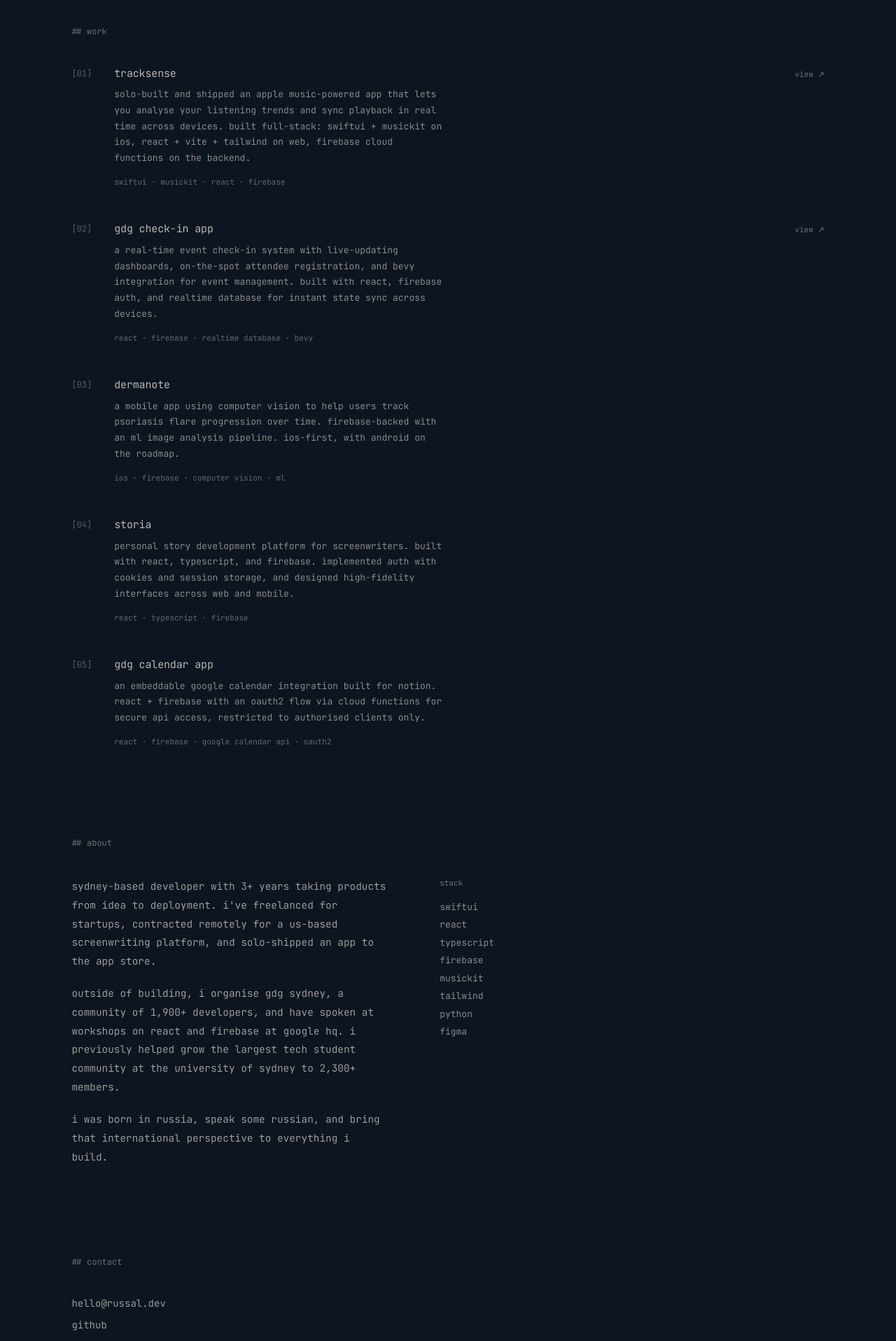
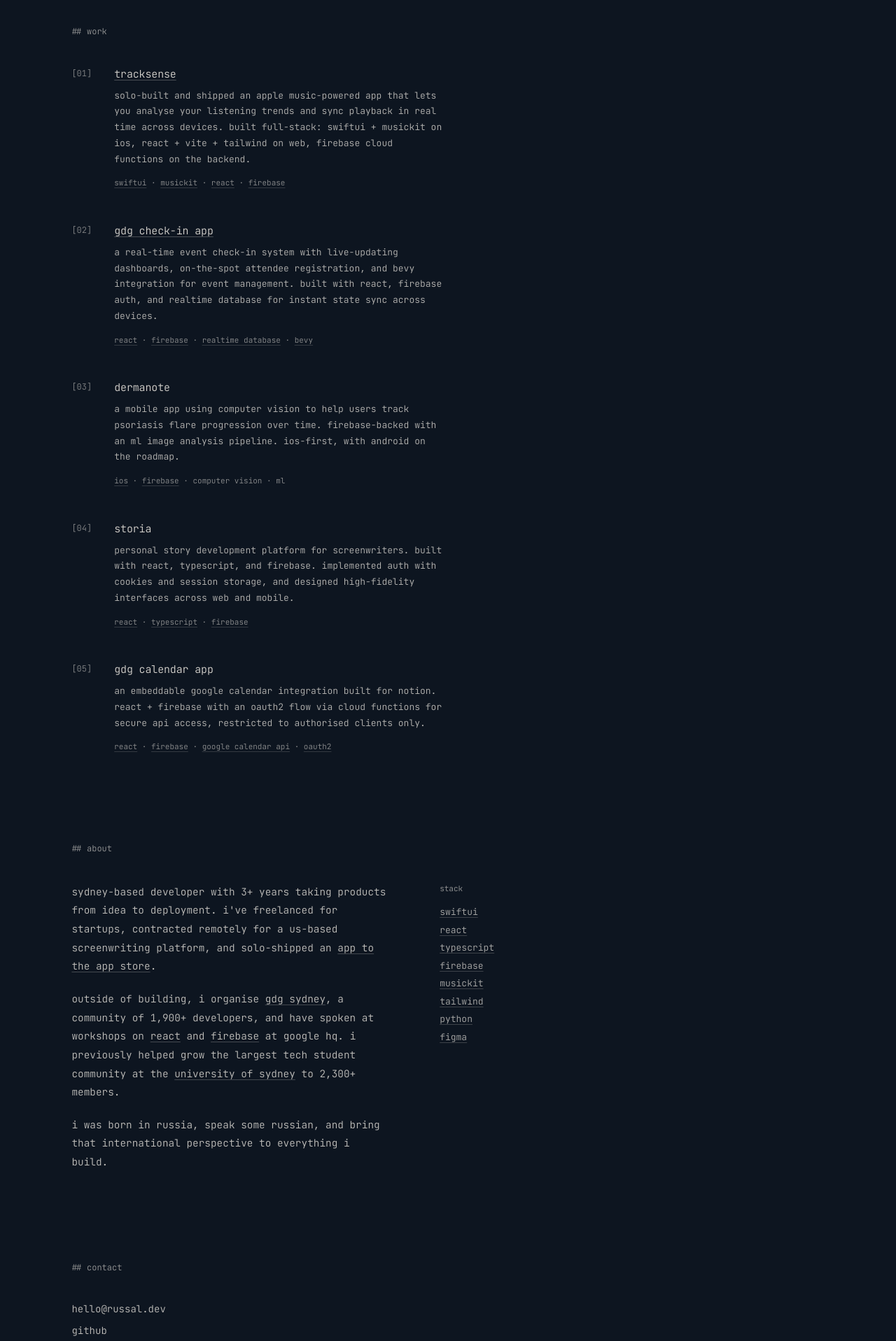
Before and after one commit to rarya618/portfolio, a React (Vite) app: page / in a window 1280 px wide. Shown: the part 880-2797 px from the top of the page at 70% size. Built offline with nearby package versions, Linux system fonts and the light colour scheme.

Commit message:
Improved styling and added hyperlinks

```diff
--- a/src/components/About.tsx
+++ b/src/components/About.tsx
@@ -1,25 +1,63 @@
-import { BIO, STACK } from '../data';
+import { STACK, TECH_URLS } from '../data';
+
+function Bio() {
+  return (
+    <div style={{ display: 'flex', flexDirection: 'column', gap: '1.25rem' }}>
+      <p>
+        sydney-based developer with 3+ years taking products from idea to deployment. i've freelanced for
+        startups, contracted remotely for a us-based screenwriting platform, and solo-shipped an{' '}
+        <a href="https://tracksense.fm" target="_blank" rel="noreferrer" className="prose-link">
+          app to the app store
+        </a>.
+      </p>
+      <p>
+        outside of building, i organise{' '}
+        <a href="https://gdg.community/gdg/sydney/" target="_blank" rel="noreferrer" className="prose-link">
+          gdg sydney
+        </a>
+        , a community of 1,900+ developers, and have spoken at workshops on{' '}
+        <a href="https://react.dev" target="_blank" rel="noreferrer" className="prose-link">react</a>
+        {' '}and{' '}
+        <a href="https://firebase.google.com" target="_blank" rel="noreferrer" className="prose-link">firebase</a>
+        {' '}at google hq. i previously helped grow the largest tech student community at the{' '}
+        <a href="https://www.sydney.edu.au" target="_blank" rel="noreferrer" className="prose-link">
+          university of sydney
+        </a>
+        {' '}to 2,300+ members.
+      </p>
+      <p>
+        i was born in russia, speak some russian, and bring that international perspective to everything i build.
+      </p>
+    </div>
+  );
+}
 
 export default function About() {
   return (
     <section id="about" style={{ padding: '8vmin 8vw' }}>
-      <p style={{ fontSize: '0.75rem', opacity: 0.5, marginBottom: '2.5rem' }}>
+      <p style={{ fontSize: '0.75rem', opacity: 0.65, marginBottom: '2.5rem' }}>
         ## about
       </p>
 
       <div className="about-layout" style={{ display: 'flex', gap: '6vw', alignItems: 'flex-start' }}>
-        <div style={{ fontSize: '0.9rem', lineHeight: 1.85, opacity: 0.75, maxWidth: '52ch', flex: '1 1 auto', display: 'flex', flexDirection: 'column', gap: '1.25rem' }}>
-          {BIO.split('\n\n').map((para, i) => (
-            <p key={i}>{para}</p>
-          ))}
+        <div style={{ fontSize: '0.9rem', lineHeight: 1.85, opacity: 0.85, maxWidth: '52ch', flex: '1 1 auto' }}>
+          <Bio />
         </div>
 
         <div style={{ flexShrink: 0 }}>
-          <p style={{ fontSize: '0.6875rem', opacity: 0.5, marginBottom: '1rem' }}>stack</p>
+          <p style={{ fontSize: '0.6875rem', opacity: 0.65, marginBottom: '1rem' }}>stack</p>
           <div style={{ display: 'flex', flexDirection: 'column', gap: '0.375rem' }}>
-            {STACK.map((item) => (
-              <span key={item} style={{ fontSize: '0.8125rem', opacity: 0.65 }}>{item}</span>
-            ))}
+            {STACK.map((item) => {
+              const url = TECH_URLS[item];
+              return url ? (
+                <a key={item} href={url} target="_blank" rel="noreferrer" className="prose-link"
+                  style={{ fontSize: '0.8125rem', opacity: 0.75 }}>
+                  {item}
+                </a>
+              ) : (
+                <span key={item} style={{ fontSize: '0.8125rem', opacity: 0.75 }}>{item}</span>
+              );
+            })}
           </div>
         </div>
       </div>
--- a/src/components/Footer.tsx
+++ b/src/components/Footer.tsx
@@ -3,26 +3,26 @@ import { CONTACT } from '../data';
 export default function Footer() {
   return (
     <footer id="contact" style={{ padding: '8vmin 8vw 6vmin' }}>
-      <p style={{ fontSize: '0.75rem', opacity: 0.5, marginBottom: '2.5rem' }}>
+      <p style={{ fontSize: '0.75rem', opacity: 0.65, marginBottom: '2.5rem' }}>
         ## contact
       </p>
 
       <div style={{ display: 'flex', flexDirection: 'column', gap: '0.625rem' }}>
-        <a href={`mailto:${CONTACT.email}`} style={{ fontSize: '0.875rem', opacity: 0.75 }}>
+        <a href={`mailto:${CONTACT.email}`} style={{ fontSize: '0.875rem', opacity: 0.85 }}>
           {CONTACT.email}
         </a>
-        <a href={CONTACT.github} target="_blank" rel="noreferrer" style={{ fontSize: '0.875rem', opacity: 0.75 }}>
+        <a href={CONTACT.github} target="_blank" rel="noreferrer" style={{ fontSize: '0.875rem', opacity: 0.85 }}>
           github
         </a>
-        <a href={CONTACT.linkedin} target="_blank" rel="noreferrer" style={{ fontSize: '0.875rem', opacity: 0.75 }}>
+        <a href={CONTACT.linkedin} target="_blank" rel="noreferrer" style={{ fontSize: '0.875rem', opacity: 0.85 }}>
           linkedin
         </a>
-        <a href={CONTACT.resume} target="_blank" rel="noreferrer" style={{ fontSize: '0.875rem', opacity: 0.75 }}>
+        <a href={CONTACT.resume} target="_blank" rel="noreferrer" style={{ fontSize: '0.875rem', opacity: 0.85 }}>
           resume ↗
         </a>
       </div>
 
-      <p style={{ marginTop: '6vmin', fontSize: '0.6875rem', opacity: 0.35 }}>© 2026 russal arya</p>
+      <p style={{ marginTop: '6vmin', fontSize: '0.6875rem', opacity: 0.5 }}>© 2026 russal arya</p>
     </footer>
   );
 }
--- a/src/components/Hero.tsx
+++ b/src/components/Hero.tsx
@@ -21,11 +21,11 @@ export default function Hero() {
         russal arya
       </h1>
 
-      <p style={{ fontSize: '0.8125rem', opacity: 0.5, marginBottom: '1.25rem' }}>
+      <p style={{ fontSize: '0.8125rem', opacity: 0.65, marginBottom: '1.25rem' }}>
         // full-stack &amp; ios developer · sydney
       </p>
 
-      <p style={{ fontSize: '0.9375rem', opacity: 0.75, maxWidth: '44ch', lineHeight: 1.75, marginBottom: '3rem' }}>
+      <p style={{ fontSize: '0.9375rem', opacity: 0.85, maxWidth: '44ch', lineHeight: 1.75, marginBottom: '3rem' }}>
         building production web and ios apps that ship.
       </p>
 
@@ -36,8 +36,8 @@ export default function Hero() {
           { value: '1', label: 'app on the app store' },
         ].map((stat) => (
           <div key={stat.label}>
-            <span style={{ fontSize: '1.25rem', letterSpacing: '-0.02em', opacity: 0.9 }}>{stat.value}</span>
-            <span style={{ fontSize: '0.6875rem', opacity: 0.45, marginLeft: '0.4rem' }}>{stat.label}</span>
+            <span style={{ fontSize: '1.25rem', letterSpacing: '-0.02em', opacity: 0.95 }}>{stat.value}</span>
+            <span style={{ fontSize: '0.8125rem', opacity: 0.6, marginLeft: '0.5rem' }}>{stat.label}</span>
           </div>
         ))}
       </div>
--- a/src/components/Nav.tsx
+++ b/src/components/Nav.tsx
@@ -29,7 +29,7 @@ export default function Nav() {
           russal arya
         </a>
 
-        <div className="nav-links" style={{ display: 'flex', gap: '2rem', alignItems: 'center', fontSize: '0.75rem', opacity: 0.45 }}>
+        <div className="nav-links" style={{ display: 'flex', gap: '2rem', alignItems: 'center', fontSize: '0.75rem', opacity: 0.65 }}>
           {links.map(({ label, href, external }) => (
             <a key={label} href={href} {...(external ? { target: '_blank', rel: 'noreferrer' } : {})}>
               {label}
--- a/src/components/Work.tsx
+++ b/src/components/Work.tsx
@@ -1,37 +1,58 @@
-import { PROJECTS } from '../data';
+import { PROJECTS, TECH_URLS } from '../data';
 
 export default function Work() {
   return (
     <section id="work" style={{ padding: '8vmin 8vw' }}>
-      <p style={{ fontSize: '0.75rem', opacity: 0.5, marginBottom: '2.5rem' }}>
+      <p style={{ fontSize: '0.75rem', opacity: 0.65, marginBottom: '2.5rem' }}>
         ## work
       </p>
 
       <div style={{ display: 'flex', flexDirection: 'column', gap: '3rem' }}>
         {PROJECTS.map((project, i) => (
           <div key={project.id} className="work-row" style={{ display: 'flex', gap: '2rem' }}>
-            <span style={{ fontSize: '0.75rem', opacity: 0.4, paddingTop: '0.125rem', flexShrink: 0 }}>
+            <span style={{ fontSize: '0.75rem', opacity: 0.55, paddingTop: '0.125rem', flexShrink: 0 }}>
               [{String(i + 1).padStart(2, '0')}]
             </span>
 
             <div style={{ flex: 1, minWidth: 0 }}>
-              <div style={{ display: 'flex', justifyContent: 'space-between', alignItems: 'baseline', marginBottom: '0.5rem', gap: '1rem' }}>
-                <h2 style={{ fontSize: '0.9375rem', opacity: 0.9, letterSpacing: '-0.01em' }}>
-                  {project.name}
-                </h2>
-                {project.url && (
-                  <a href={project.url} target="_blank" rel="noreferrer" style={{ fontSize: '0.6875rem', opacity: 0.5, flexShrink: 0 }}>
-                    view ↗
+              <div style={{ marginBottom: '0.5rem' }}>
+                {project.url ? (
+                  <a
+                    href={project.url}
+                    target="_blank"
+                    rel="noreferrer"
+                    className="prose-link"
+                    style={{ fontSize: '0.9375rem', opacity: 0.95, letterSpacing: '-0.01em' }}
+                  >
+                    {project.name}
                   </a>
+                ) : (
+                  <span style={{ fontSize: '0.9375rem', opacity: 0.95, letterSpacing: '-0.01em' }}>
+                    {project.name}
+                  </span>
                 )}
               </div>
 
-              <p style={{ fontSize: '0.8125rem', lineHeight: 1.75, opacity: 0.65, maxWidth: '60ch', marginBottom: '0.875rem' }}>
+              <p style={{ fontSize: '0.8125rem', lineHeight: 1.75, opacity: 0.8, maxWidth: '60ch', marginBottom: '0.875rem' }}>
                 {project.description}
               </p>
 
-              <p style={{ fontSize: '0.6875rem', opacity: 0.45 }}>
-                {project.tags.map(t => t.toLowerCase()).join(' · ')}
+              <p style={{ fontSize: '0.6875rem', opacity: 0.6 }}>
+                {project.tags.map((tag, j) => {
+                  const url = TECH_URLS[tag];
+                  return (
+                    <span key={tag}>
+                      {j > 0 && ' · '}
+                      {url ? (
+                        <a href={url} target="_blank" rel="noreferrer" className="prose-link">
+                          {tag.toLowerCase()}
+                        </a>
+                      ) : (
+                        tag.toLowerCase()
+                      )}
+                    </span>
+                  );
+                })}
               </p>
             </div>
           </div>
--- a/src/data.ts
+++ b/src/data.ts
@@ -56,6 +56,24 @@ export const STACK = [
 export const BIO =
   "sydney-based developer with 3+ years taking products from idea to deployment. i've freelanced for startups, contracted remotely for a us-based screenwriting platform, and solo-shipped an app to the app store.\n\noutside of building, i organise gdg sydney, a community of 1,900+ developers, and have spoken at workshops on react and firebase at google hq. i previously helped grow the largest tech student community at the university of sydney to 2,300+ members.\n\ni was born in russia, speak some russian, and bring that international perspective to everything i build.";
 
+export const TECH_URLS: Record<string, string | undefined> = {
+  SwiftUI: 'https://developer.apple.com/xcode/swiftui/',
+  MusicKit: 'https://developer.apple.com/musickit/',
+  React: 'https://react.dev',
+  Firebase: 'https://firebase.google.com',
+  TypeScript: 'https://www.typescriptlang.org',
+  Tailwind: 'https://tailwindcss.com',
+  Python: 'https://python.org',
+  Figma: 'https://figma.com',
+  'Realtime Database': 'https://firebase.google.com/products/realtime-database',
+  Bevy: 'https://bevy.community',
+  iOS: 'https://developer.apple.com/ios/',
+  'Computer Vision': undefined,
+  ML: undefined,
+  'Google Calendar API': 'https://developers.google.com/calendar',
+  OAuth2: 'https://oauth.net/2/',
+};
+
 export const CONTACT = {
   email: 'hello@russal.dev',
   github: 'https://github.com/russalarya',
--- a/src/index.css
+++ b/src/index.css
@@ -38,6 +38,18 @@ a {
   text-decoration: none;
 }
 
+.prose-link {
+  text-decoration: underline;
+  text-decoration-thickness: 1px;
+  text-underline-offset: 3px;
+  text-decoration-color: rgba(224, 221, 215, 0.3);
+  transition: text-decoration-color 0.15s;
+}
+
+.prose-link:hover {
+  text-decoration-color: rgba(224, 221, 215, 0.8);
+}
+
 @media (max-width: 768px) {
   .nav-links {
     display: none;
```
